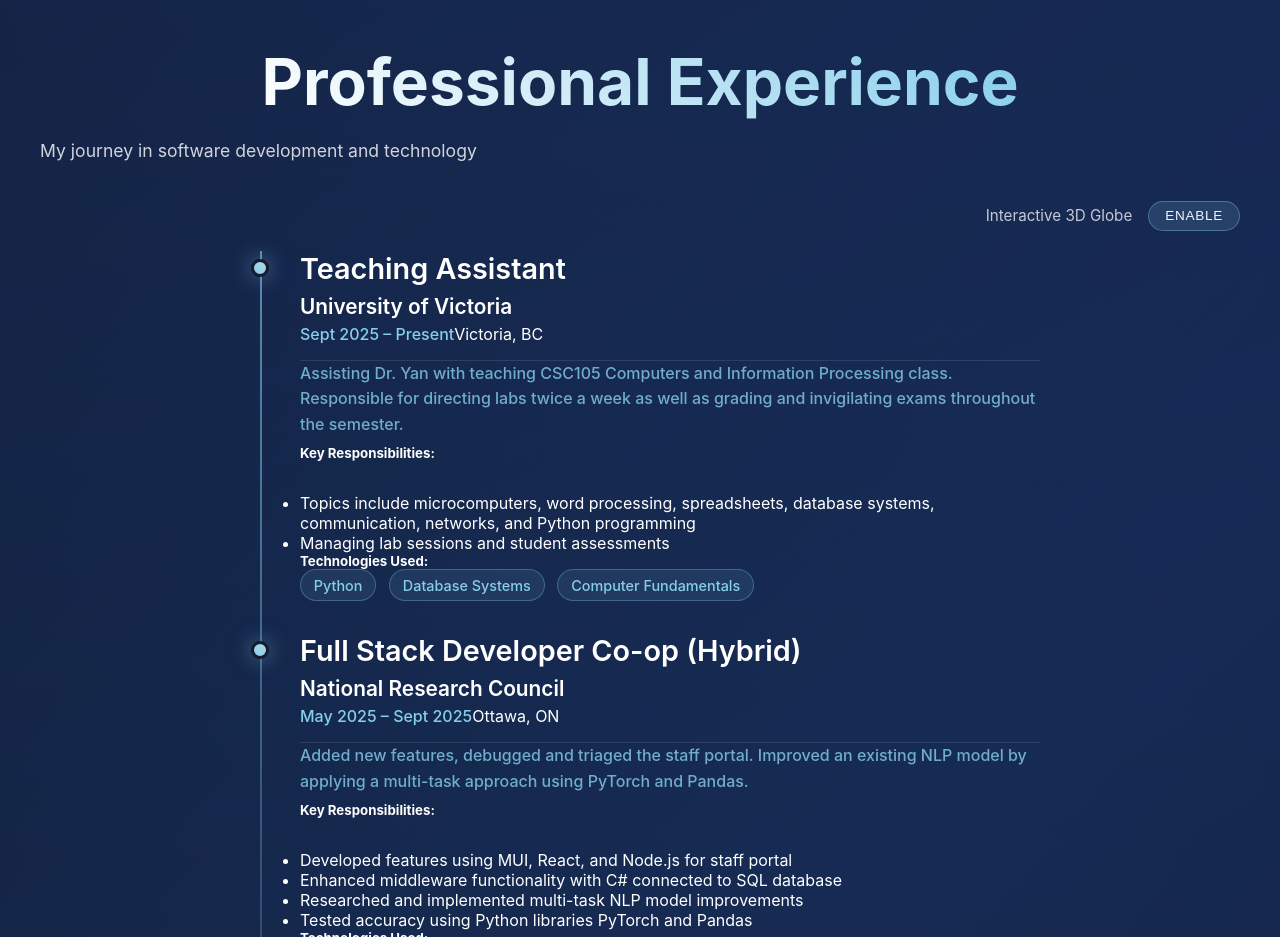
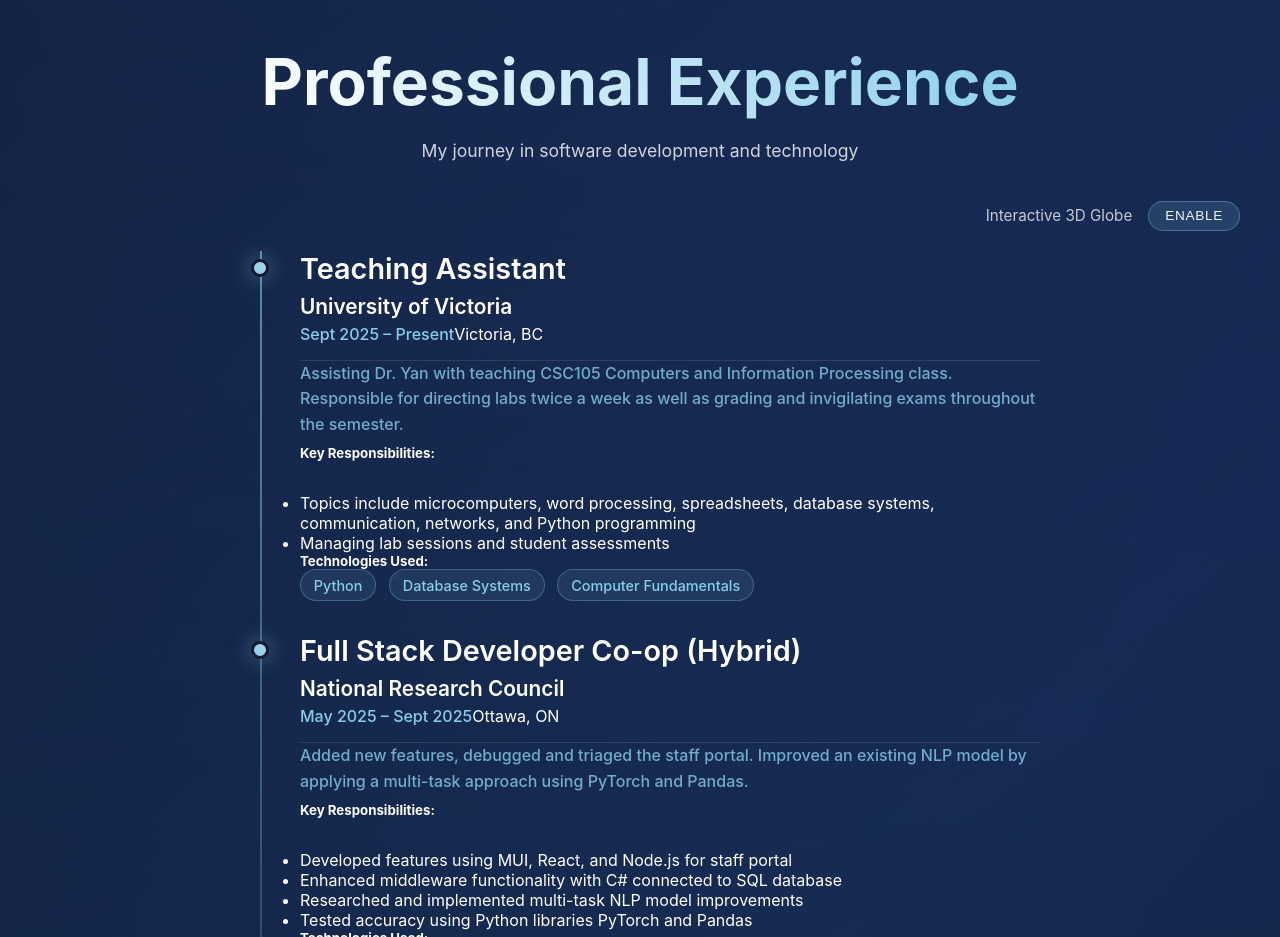
Before and after one commit to Popfizz013/Cursor-Hackathon, a React (Create React App) app: page / in a window 1280 px wide. Shown: the part 1860-2797 px from the top of the page. Built offline with nearby package versions, Linux system fonts and the light colour scheme; no server answers; a web font is replaced by a local one.

Commit message:
last minute alignment fixes between section header and section description

```diff
--- a/src/components/sections/SectionStyles.css
+++ b/src/components/sections/SectionStyles.css
@@ -82,6 +82,12 @@
 .section-header .section-subtitle,
 .section-header .section-description {
   text-align: left;
+}
+
+/* Center the experience section description only */
+.experience-section .section-header .section-description {
+  align-self: center;
+  text-align: center;
 }
 
 /* Intro Section Specific */
```
